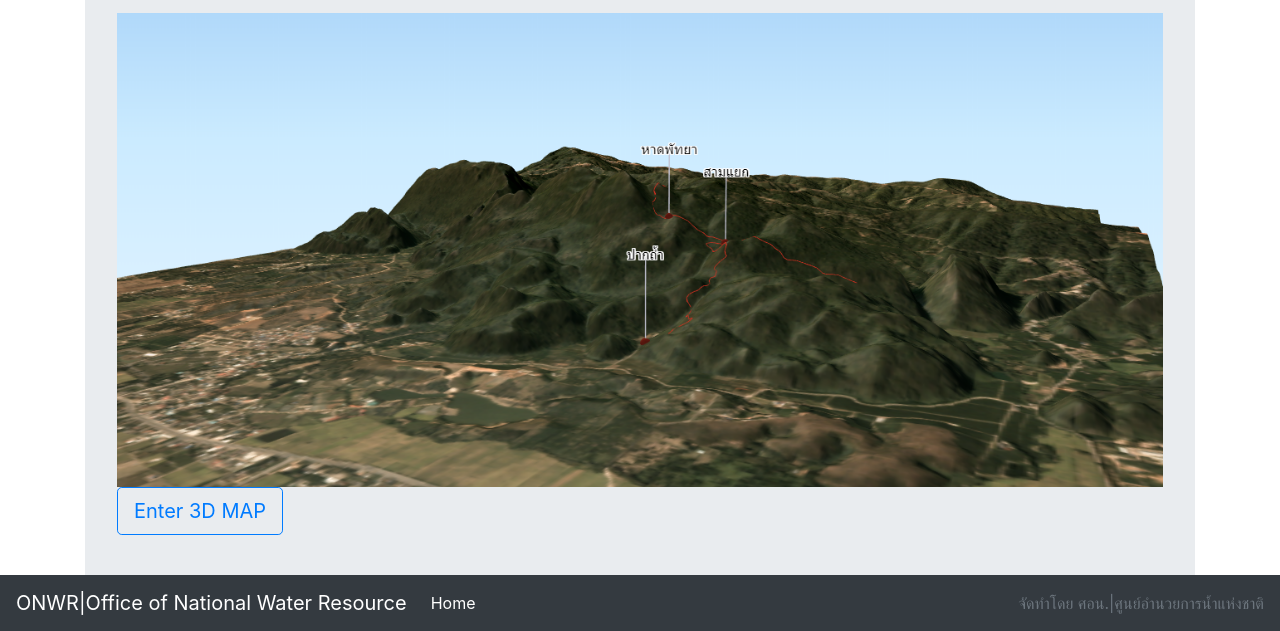
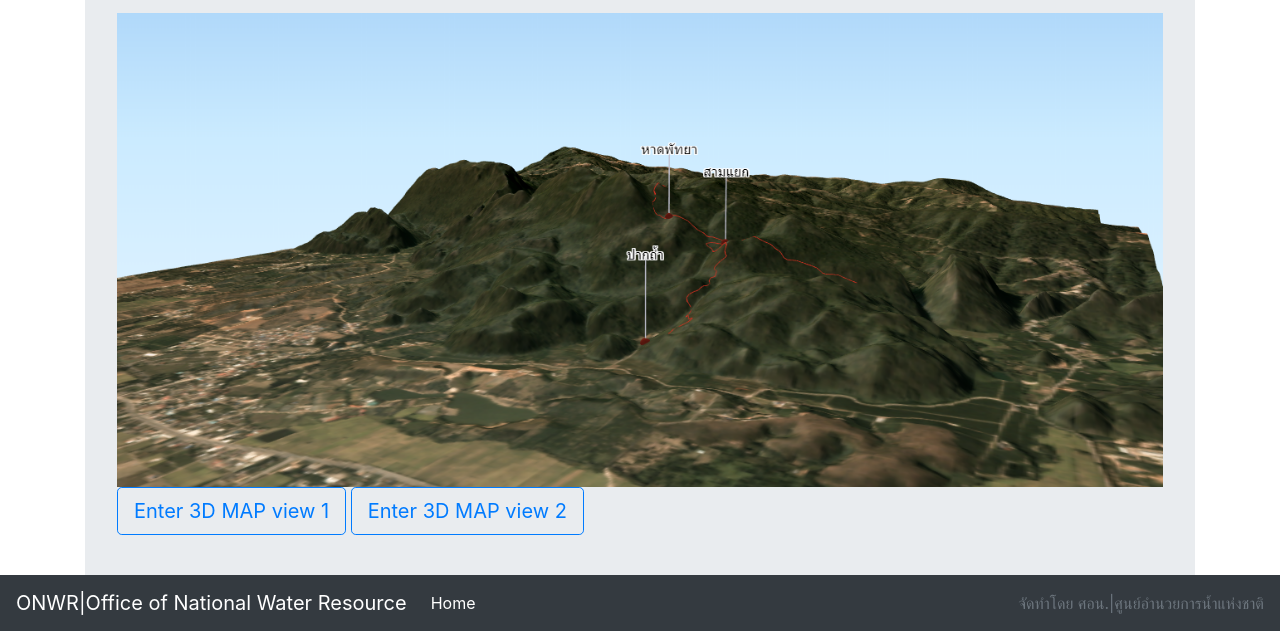
Before and after one commit to bird50/bird50.github.io, a plain HTML site: page 3d_nangnon/index.html in a window 1280 px wide. Shown: the part 169-800 px from the top of the page. Drawn offline with nearby package versions, Linux system fonts and the light colour scheme.

Commit message:
new cave

```diff
--- a/3d_nangnon/index.html
+++ b/3d_nangnon/index.html
@@ -30,7 +30,7 @@ $(function(){
         <h1>3D Web map :ถ้ำหลวงขุนน้ำนางนอน</h1>
         <p class="lead">สภาพภูมิประเทศ บริเวณ  ถ้ำหลวงขุนน้ำนางนอน จ.เชียงราย</p>
 		<img src="images/3d_nangnon_cave.png" class="img-fluid"/>
-        <a class="btn btn-lg btn-outline-primary" href="20180705155629.html" target="_blank" role="button">Enter 3D MAP</a>
+        <a class="btn btn-lg btn-outline-primary" href="20180705155629.html" target="_blank" role="button">Enter 3D MAP view 1</a> <a class="btn btn-lg btn-outline-primary" href="20180706112920.html" target="_blank" role="button">Enter 3D MAP view 2</a>
       </div>
     </div>
     <nav class="navbar fixed-bottom navbar-expand-sm navbar-dark bg-dark">
```
